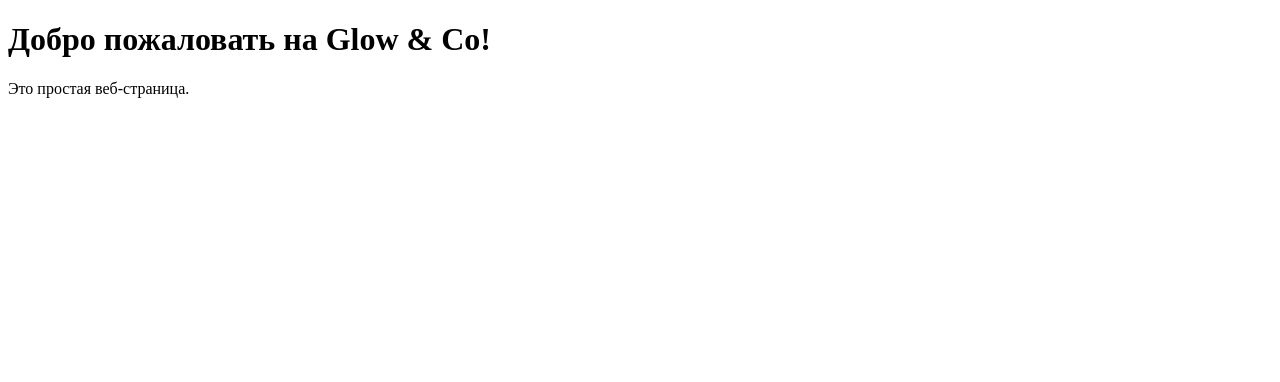
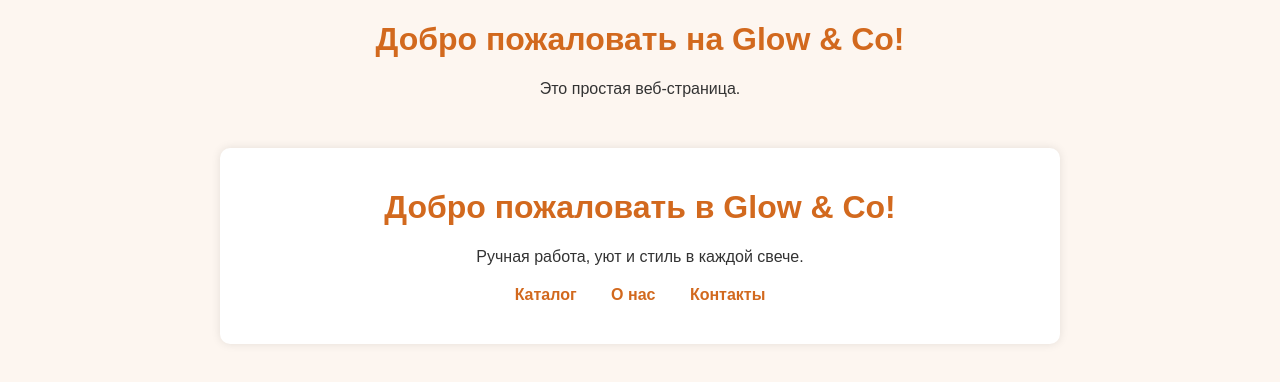
Before and after one commit to GlowandCo/glowandco, a plain HTML site: page index.html in a window 1280 px wide. Drawn offline with Linux system fonts and the light colour scheme.

Commit message:
Update index.html

```diff
--- a/index.html
+++ b/index.html
@@ -10,3 +10,53 @@
     <p>Это простая веб-страница.</p>
 </body>
 </html>
+<!DOCTYPE html>
+<html lang="ru">
+<head>
+    <meta charset="UTF-8">
+    <meta name="viewport" content="width=device-width, initial-scale=1.0">
+    <title>Glow & Co</title>
+    <style>
+        body {
+            font-family: Arial, sans-serif;
+            text-align: center;
+            background-color: #fdf6f0;
+            color: #333;
+        }
+        h1 {
+            color: #d2691e;
+        }
+        .container {
+            max-width: 800px;
+            margin: 50px auto;
+            padding: 20px;
+            background: white;
+            border-radius: 10px;
+            box-shadow: 0 0 10px rgba(0, 0, 0, 0.1);
+        }
+        nav {
+            margin: 20px 0;
+        }
+        nav a {
+            text-decoration: none;
+            margin: 0 15px;
+            color: #d2691e;
+            font-weight: bold;
+        }
+        nav a:hover {
+            text-decoration: underline;
+        }
+    </style>
+</head>
+<body>
+    <div class="container">
+        <h1>Добро пожаловать в Glow & Co!</h1>
+        <p>Ручная работа, уют и стиль в каждой свече.</p>
+        <nav>
+            <a href="catalog.html">Каталог</a>
+            <a href="about.html">О нас</a>
+            <a href="contact.html">Контакты</a>
+        </nav>
+    </div>
+</body>
+</html>
```
